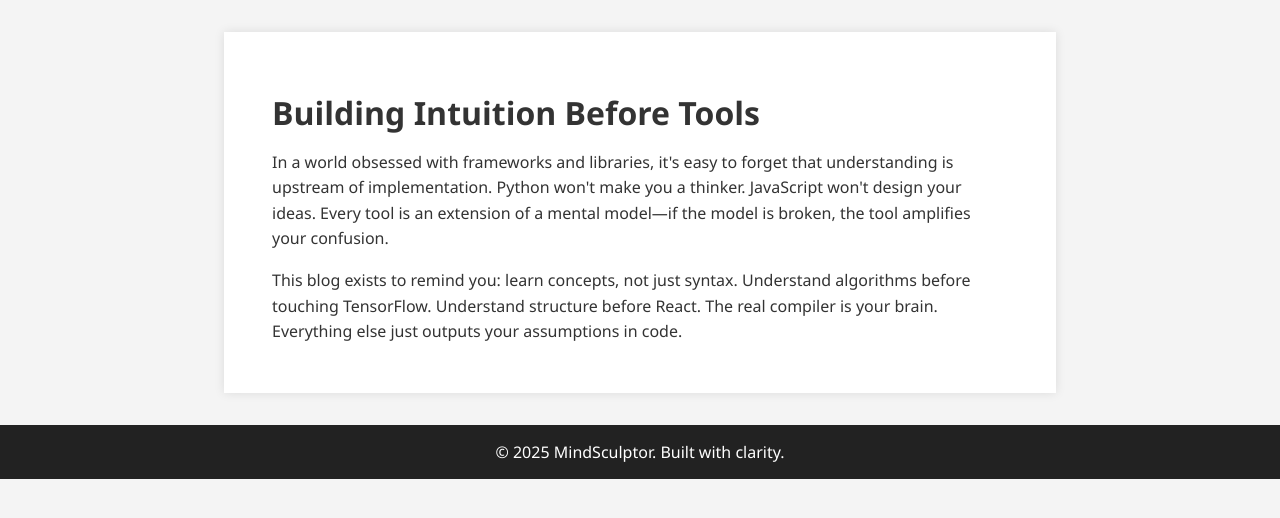
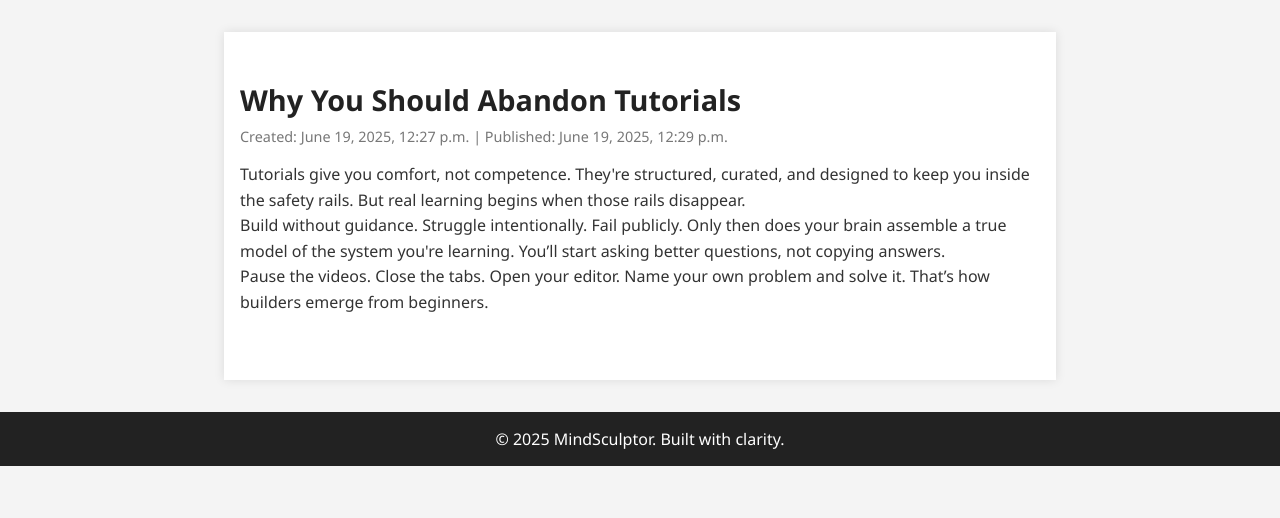
Before and after one commit to Deepak200440022/tiny-blog, a Django app: page / in a window 1280 px wide. Shown: the part 227-745 px from the top of the page. Run offline with Django 5.2, Linux system fonts and the light colour scheme; data comes from the database, SQL or seed files in the repository; both versions use the stored data as it was after the commit.

Commit message:
chnged the html for the site

```diff
--- a/blog/templates/blog/post_list.html
+++ b/blog/templates/blog/post_list.html
@@ -37,19 +37,37 @@
     main {
       max-width: 800px;
       margin: 2rem auto;
-      padding: 0 1rem;
+      padding: 1rem;
       background: white;
       box-shadow: 0 0 10px rgba(0,0,0,0.1);
     }
     article {
-      padding: 2rem;
+      border-bottom: 1px solid #ddd;
+      padding: 2rem 0;
+    }
+    article:last-child {
+      border-bottom: none;
     }
     article h2 {
-      font-size: 2rem;
-      margin-bottom: 1rem;
+      font-size: 1.8rem;
+      margin: 0 0 0.5rem;
+    }
+    article a {
+      color: #222;
+      text-decoration: none;
+    }
+    article a:hover {
+      text-decoration: underline;
+    }
+    article time {
+      display: block;
+      color: #777;
+      font-size: 0.9rem;
+      margin-bottom: 0.5rem;
     }
     article p {
       line-height: 1.6;
+      margin-top: 1rem;
     }
     footer {
       background-color: #222;
@@ -65,19 +83,29 @@
     <h1>MindSculptor</h1>
     <p>Decoding the world, one post at a time.</p>
   </header>
+
   <nav>
     <a href="#">Home</a>
     <a href="#">Articles</a>
     <a href="#">Projects</a>
     <a href="#">About</a>
   </nav>
+
   <main>
+    {% for post in posts %}
     <article>
-      <h2>Building Intuition Before Tools</h2>
-      <p>In a world obsessed with frameworks and libraries, it's easy to forget that understanding is upstream of implementation. Python won't make you a thinker. JavaScript won't design your ideas. Every tool is an extension of a mental model—if the model is broken, the tool amplifies your confusion.</p>
-      <p>This blog exists to remind you: learn concepts, not just syntax. Understand algorithms before touching TensorFlow. Understand structure before React. The real compiler is your brain. Everything else just outputs your assumptions in code.</p>
+      <h2><a href="#">{{ post.title }}</a></h2>
+      <time>Created: {{ post.created_date }} | Published: {{ post.published_date }}</time>
+      <p>{{ post.text|linebreaksbr }}</p>
     </article>
+    {% empty %}
+    <article>
+      <h2>No posts available</h2>
+      <p>Stay tuned—content is being forged.</p>
+    </article>
+    {% endfor %}
   </main>
+
   <footer>
     &copy; 2025 MindSculptor. Built with clarity.
   </footer>
--- a/blog/views.py
+++ b/blog/views.py
@@ -1,4 +1,8 @@
 from django.shortcuts import render
+from django.utils import timezone
+
+from .models import Post
 
 def post_list(request):
-    return render(request, 'blog/post_list.html',{})
+    posts = Post.objects.filter(published_date__lte=timezone.now()).order_by('published_date')
+    return render(request, 'blog/post_list.html',{'posts': posts})
```
Also changed, not shown: db.sqlite3.
